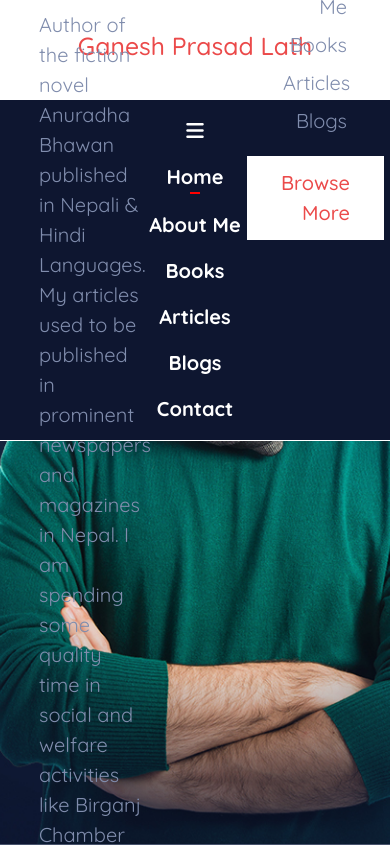
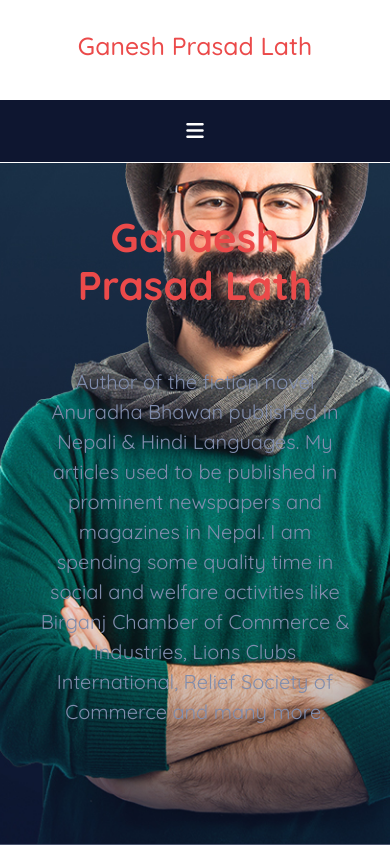
Before and after one commit to Tejendra-Bikram-Karki/ganeshlath, a plain HTML site: page index.html in a window 390 px wide. Shown: the top 845 px of the page. Drawn offline with nearby package versions, Linux system fonts and the light colour scheme.

Commit message:
First commit

```diff
--- /dev/null
+++ b/980.css
@@ -0,0 +1,106 @@
+@media screen and (max-width: 980px) {
+
+
+    .nav-links a {
+      display: block;
+    }
+
+    .nav-links a.active::after {
+      content: "";
+      width: 3%;
+      height: 2px;
+      background: red;
+      display: block;
+      margin: auto;
+    }
+
+    .nav-links a.icon {
+      float: right;
+      display: block;
+    }
+
+    .nav-links .menu-item {
+      display: none;
+    }
+
+    .nav-links {
+      display: flex;
+      justify-content: center;
+    }
+
+    /* .nav-links.responsive {position: relative;}
+    .nav-links.responsive .icon {
+      position: absolute;
+      right: 0;
+      top: 0;
+    }
+
+    .nav-links .responsive a
+    {
+      display: block;
+    } */
+
+    /*  .nav-links a.icon {
+      float: right;
+      display: block;
+    }
+    .nav-links a {display: none;}
+
+    .nav-links {
+      display: flex;
+      justify-content: center;
+    }
+  }
+
+  @media screen and (max-width: 980px) {
+    .nav-links.responsive {position: relative;}
+    .nav-links.responsive .icon {
+      position: absolute;
+      right: 0;
+      top: 0;
+    }
+    .nav-links.responsive a {
+      float: none;
+      display: block;
+      text-align: left;
+    }
+  } */
+
+    .text-box {
+      width: 80%;
+      color: #ffffff;
+      /* position: absolute; */
+      /* top: 60%;
+      left: 50%; */
+      /* transform: translate(-50%, -50%); */
+      display: flex;
+      flex-direction: column;
+      margin: 5% auto;
+    }
+
+    .text-box .right-box{
+      display: none;
+    }
+
+    .text-box .left-box{
+      display: flex;
+      flex-direction: column;
+      justify-content: center;
+      width: 100%;
+      margin-top: 10%;
+      text-align: center;
+    }
+
+    /* Publications */
+
+  .publication h2 {
+    margin-bottom: 10%;
+  }
+  .row-publications {
+    flex-direction: column;
+  }
+
+  .publication-col {
+    margin: 10%;
+  }
+  }
--- a/index.html
+++ b/index.html
@@ -6,6 +6,7 @@
     <meta name="viewport" content="width=device-width, initial-scale=1.0">
 
     <link rel="stylesheet" href="./style.css">
+    <link rel="stylesheet" href="./980.css">
 
 
 
@@ -45,15 +46,15 @@
                     <li><a href="#">Browse More</a></li>
                 </ul> -->
 
-                <a href="javascript:void(0);" class="icon" onclick="myFunction()">
+                <a href="#" class="icon" onclick="myFunction()">
                     <i class="fa fa-bars"></i>
                   </a>
-                    <a href="#" class="active">Home</a>
-                    <a href="#">About Me</a>
-                    <a href="#">Books</a>
-                    <a href="#">Articles</a>
-                    <a href="#">Blogs</a>
-                    <a href="#">Contact</a>
+                    <a href="#" class="active menu-item">Home</a>
+                    <a href="#" class="menu-item">About Me</a>
+                    <a href="#" class="menu-item">Books</a>
+                    <a href="#" class="menu-item">Articles</a>
+                    <a href="#" class="menu-item">Blogs</a>
+                    <a href="#" class="menu-item">Contact</a>
 
             </div>
             <!-- <i class="fa fa-bars"></i> -->
--- a/js/main.js
+++ b/js/main.js
@@ -2,12 +2,15 @@
 
 //Navigation Menu
 function myFunction() {
-  var x = document.getElementById("nav-menu");
-  if (x.className === "nav-links") {
-    x.className += " responsive";
-  } else {
-    x.className = "nav-links";
-  }
+
+  var x = document.getElementsByClassName("menu-item").style.display="block";
+
+  // var x = document.getElementById("nav-menu");
+  // if (x.className === "nav-links") {
+  //   x.className += " responsive";
+  // } else {
+  //   x.className = "nav-links";
+  // }
 }
 
 
--- a/style.css
+++ b/style.css
@@ -84,12 +84,13 @@ h2{
 .text-box {
   width: 80%;
   color: #ffffff;
-  position: absolute;
-  top: 60%;
-  left: 50%;
-  transform: translate(-50%, -50%);
+  /* position: absolute; */
+  /* top: 60%;
+  left: 50%; */
+  /* transform: translate(-50%, -50%); */
   display: flex;
   justify-content: space-between;
+  margin: 5% auto;
 }
 .text-box h2 {
   font-size: 40px;
@@ -510,48 +511,6 @@ nav {
   display: none;
 } */
 
-@media screen and (max-width: 980px) {
-
-
-  .nav-links a {
-    display: block;
-  }
-
-  .nav-links a.active::after {
-    content: "";
-    width: 3%;
-    height: 2px;
-    background: red;
-    display: block;
-    margin: auto;
-  }
-}
-/*  .nav-links a.icon {
-    float: right;
-    display: block;
-  }
-  .nav-links a {display: none;}
-
-  .nav-links {
-    display: flex;
-    justify-content: center;
-  }
-}
-
-@media screen and (max-width: 980px) {
-  .nav-links.responsive {position: relative;}
-  .nav-links.responsive .icon {
-    position: absolute;
-    right: 0;
-    top: 0;
-  }
-  .nav-links.responsive a {
-    float: none;
-    display: block;
-    text-align: left;
-  }
-} */
-
 
 
 
```
